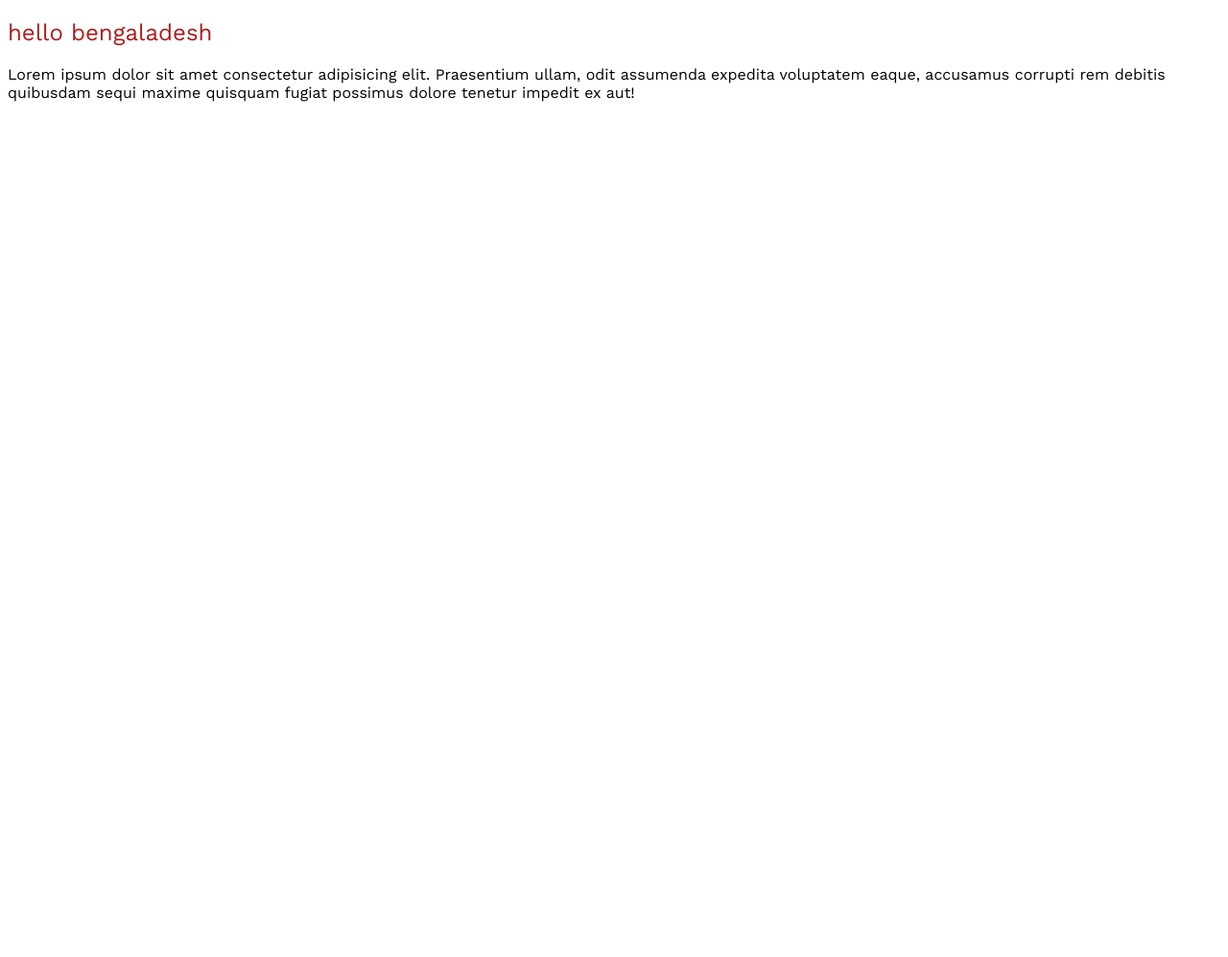
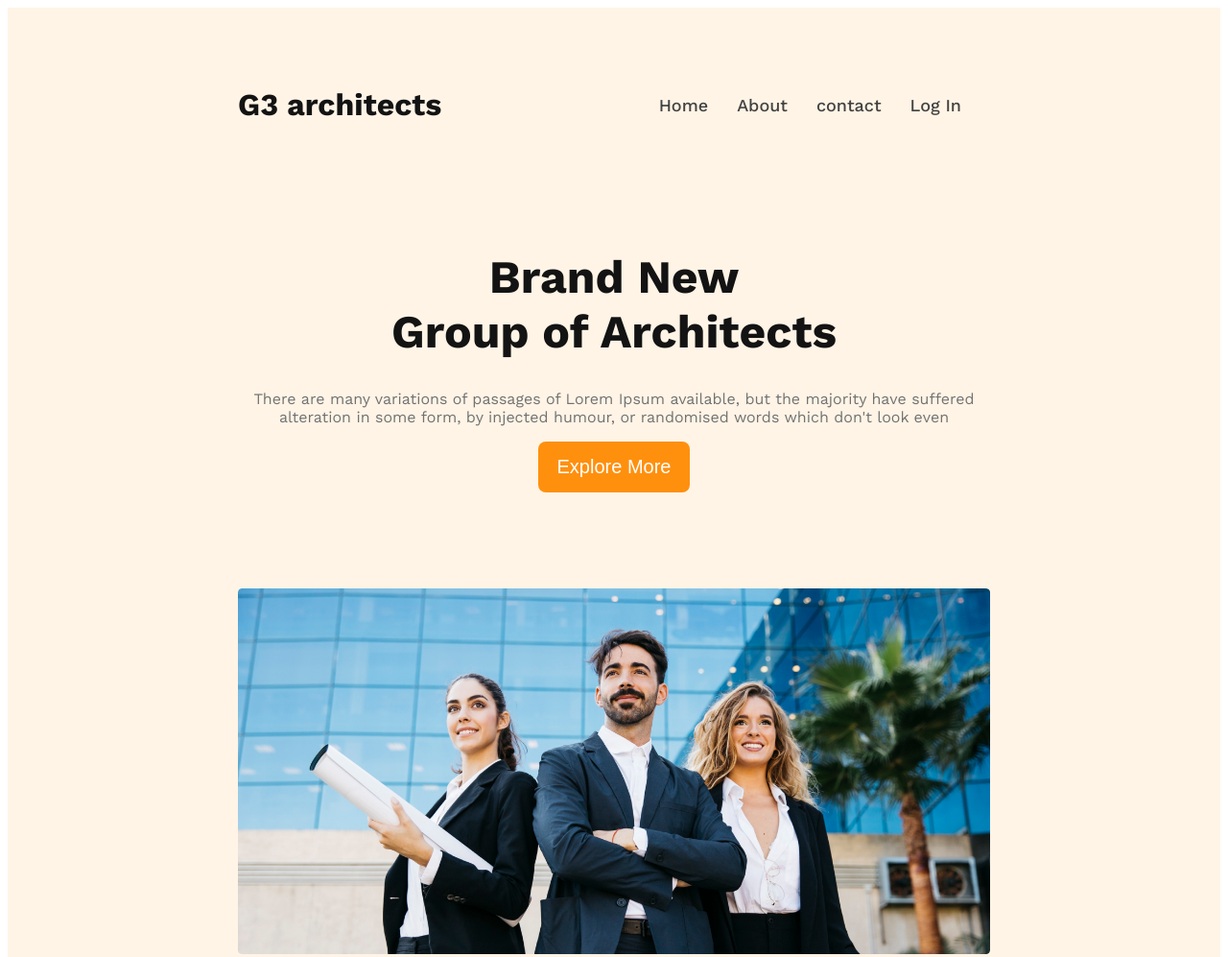
Before and after one commit to shaikot07/g3-architects-practice, a plain HTML site: page index.html in a window 1280 px wide. Shown: the top 997 px of the page at 96% size. Before the commit the page ends 800 px from the top, so only its background shows below. Drawn offline with nearby package versions, Linux system fonts and the light colour scheme.

Commit message:
header section done

```diff
--- a/index.html
+++ b/index.html
@@ -10,7 +10,35 @@
       <link rel="stylesheet" href="style.css">
 </head>
 <body>
-      <h2>hello bengaladesh </h2>
-      <p>Lorem ipsum dolor sit amet consectetur adipisicing elit. Praesentium ullam, odit assumenda expedita voluptatem eaque, accusamus corrupti rem debitis quibusdam sequi maxime quisquam fugiat possimus dolore tenetur impedit ex aut!</p>
+      <!-- header section start  -->
+      <header>
+            <!-- nav section start  -->
+            <nav>
+                  <h3>G3 architects</h3>
+                  <ul>
+                        <li>Home </li>
+                        <li>About</li>
+                        <li>contact</li>
+                        <li>Log In</li>
+                  </ul>
+            </nav>
+            <!-- nav section End -->
+            <!-- banner section start  -->
+            <div class="banner">
+                  <div class="banner-info">
+                        <h1 class="banner-title">Brand New <br> Group of Architects</h1>
+                        <p class="banner-description">There are many variations of passages of Lorem Ipsum available, but the majority have suffered alteration in some form, by injected humour, or randomised words which don't look even</p>
+                        <button class="btn-primery">Explore More</button>
+                  </div>
+                  <img class="image" src="images/banner.png" alt="">
+            </div>
+            <!-- banner section start  -->
+      </header>
+      <!-- header section end  -->
+      <!-- main section start  -->
+      <main></main>
+      <!-- main section end  -->
+      <!-- footer section start  -->
+      <footer></footer>
 </body>
 </html>
--- a/style.css
+++ b/style.css
@@ -3,10 +3,112 @@ body{
       font-family: 'Open Sans', sans-serif;
       font-family: 'Work Sans', sans-serif;
 }
-h2{
-      color: #ad1b1b;
+/* sheard style css start  */
+.btn-primery{
+      border-radius: 8px;
+      background: #FF900E;
+      padding: 15px 20px;
+      border: none;
+      color: white;
+      font-size: 1.25rem;
+      font-weight: ;
+}
+/* sheard style css End */
+
+
+/* header style css start */
+header{
+      background-color: rgba(255, 144, 14, 0.10);
+      padding: 50px 240px;
+}
+/* nav style css start  */
+nav{
+      display: flex;
+      justify-content: space-between;
+      align-items: center;
+}
+nav h3{
+      color: #131313;
+      font-size: 2rem;
+      font-weight: 700;
+
+}
+nav > ul{
+      display: flex;
+      align-items: center;
+}
+nav li {
+      list-style: none;
+      margin-right: 30px;
+      font-weight: 500;
+      font-size: 18px;
+      color:  #424242;
+}
+/* nav style css End */
+/* banner style start  */
+
+
+.banner-info{
+      max-width: 800px;
+      text-align: center;
+      margin: 100px auto;
+}
+.banner-title{
+      color: #131313;
+      font-family: Work Sans;
+      font-size:3rem;
+      font-weight: 700;
+
+}
+.banner-description{
+      color: #727272;
+      font-size: 16px;
       font-weight: 400;
 }
-p{
-      font-size: 16px;
+.image{
+      width: 100%;
 }
+/* banner style End  */
+
+/* header style css end */
+
+
+
+
+
+
+
+/* responsiv media queries phone */
+@media screen and (max-width:567px) {
+      header{
+            padding: 20px;
+      }
+      nav{
+            flex-direction: column;
+      }
+      nav li{
+            margin-right: 15px;
+
+      }
+      .banner-info{
+            margin: 37px auto;
+      }
+}
+
+
+
+
+/* responsiv media queries Tablet or medium devices */
+@media screen and (min-width:577px) and (max-width:960px) {
+      header{
+            padding: 50px 8px;
+      }
+      nav{
+            flex-direction: column;
+      }
+      .banner-info{
+            margin: 60px auto;
+      }
+
+
+}
```
